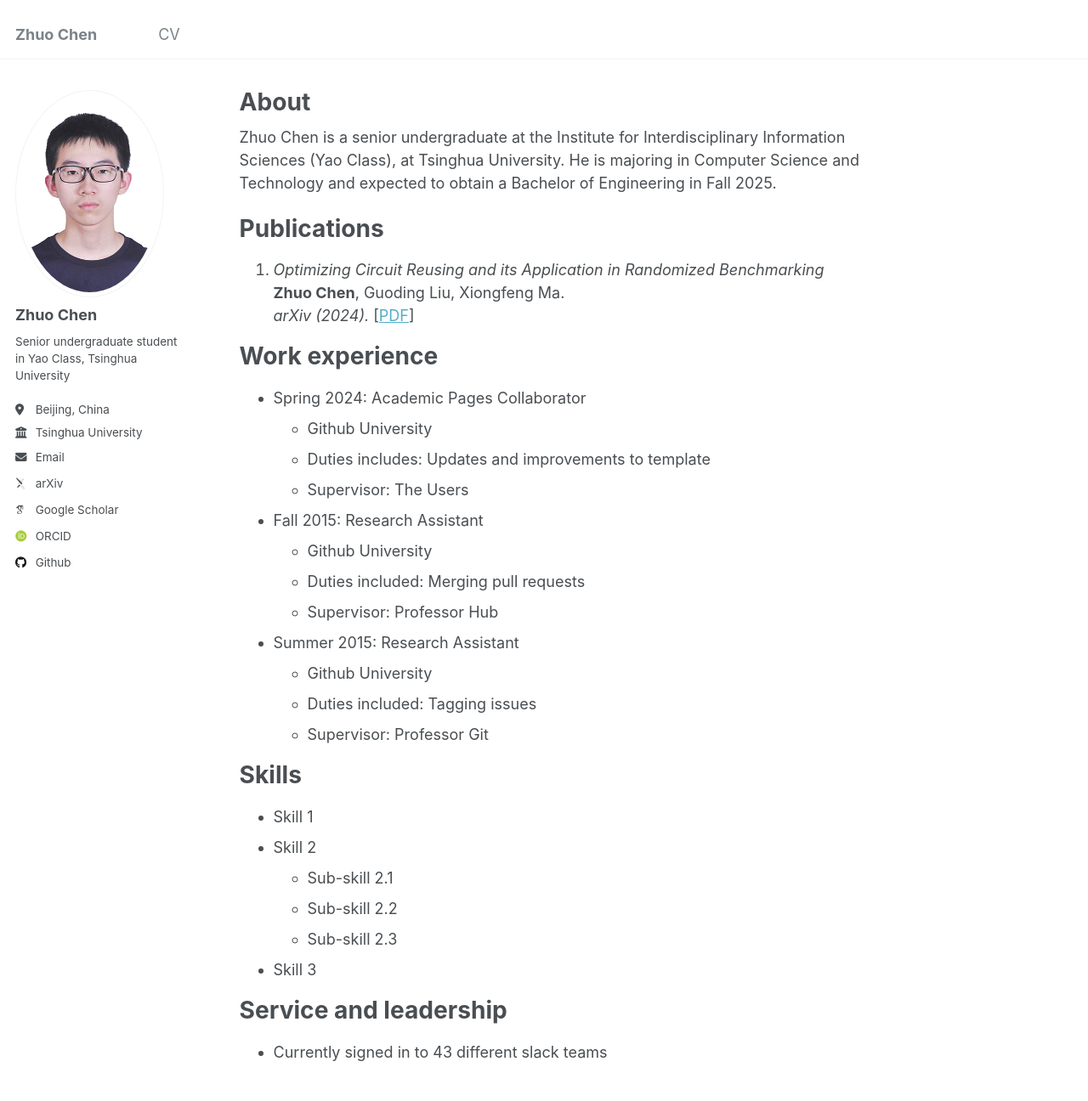
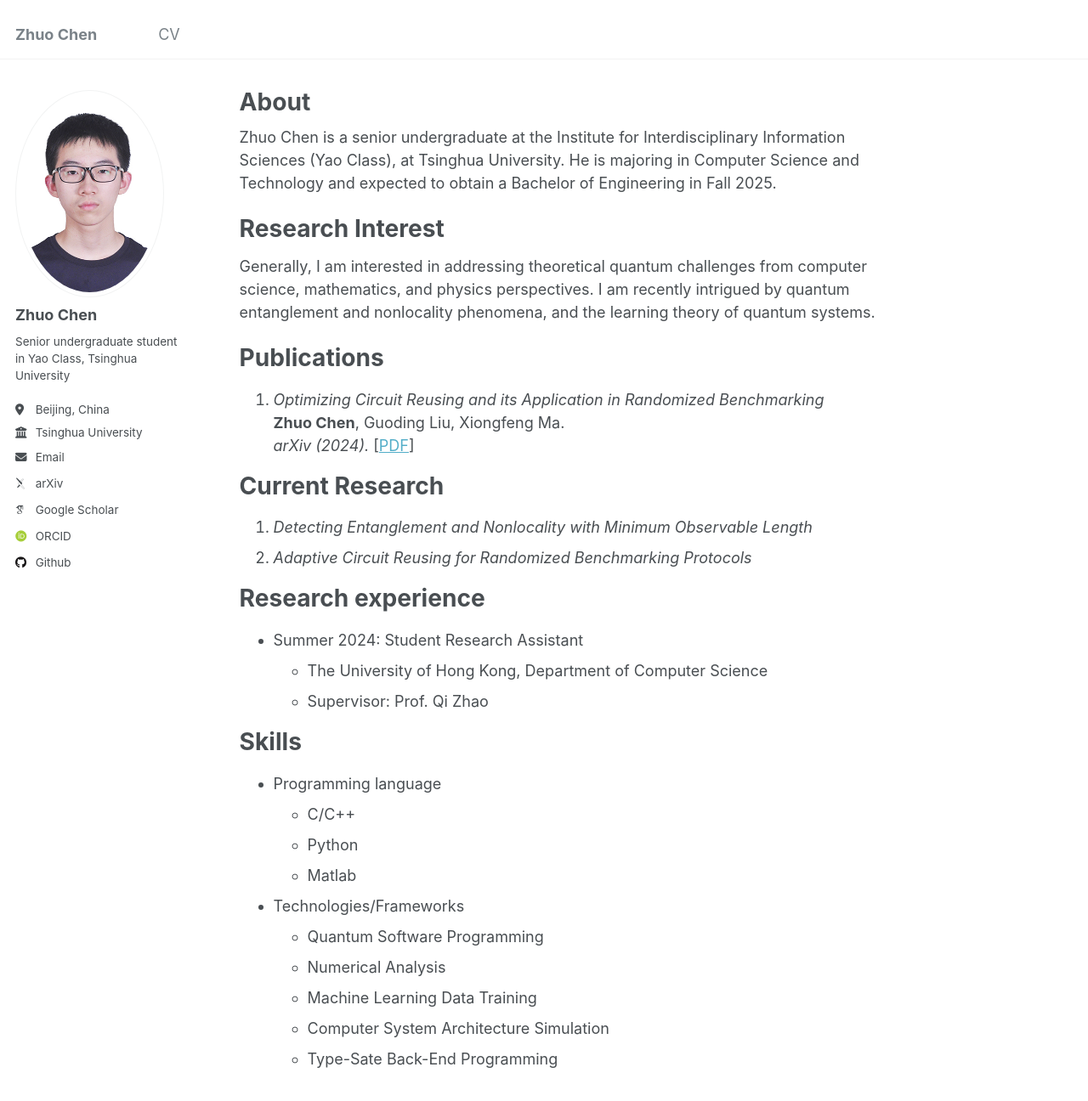
Before and after one commit to zhuo-che21/ZhuoChen.github.io, a Jekyll site: the page built from _pages/about.md, in a window 1280 px wide and 1400 px high. Shown: the top 1296 px of the window at 85% size. Built offline with Jekyll 4.4.1, drawn with Linux system fonts in a browser that asks for light colours; some web fonts are replaced.

Commit message:
Update about.md

```diff
--- a/_pages/about.md
+++ b/_pages/about.md
@@ -10,38 +10,36 @@ redirect_from:
 Zhuo Chen is a senior undergraduate at the Institute for Interdisciplinary Information Sciences (Yao Class), at Tsinghua University.
 He is majoring in Computer Science and Technology and expected to obtain a Bachelor of Engineering in Fall 2025.
 
+Research Interest
+======
+Generally, I am interested in addressing theoretical quantum challenges from computer science, mathematics, and physics perspectives. I am recently intrigued by quantum entanglement and nonlocality phenomena, and the learning theory of quantum systems.
+
 Publications
 ======
 1. *Optimizing Circuit Reusing and its Application in Randomized Benchmarking* <br>
 **Zhuo Chen**, Guoding Liu, Xiongfeng Ma. <br>
 *arXiv (2024).* [<a href="https://arxiv.org/abs/2407.15582" target="_blank">PDF</a>]
 
-Work experience
+Current Research
 ======
-* Spring 2024: Academic Pages Collaborator
-  * Github University
-  * Duties includes: Updates and improvements to template
-  * Supervisor: The Users
+1. *Detecting Entanglement and Nonlocality with Minimum Observable Length*
+2. *Adaptive Circuit Reusing for Randomized Benchmarking Protocols*
 
-* Fall 2015: Research Assistant
-  * Github University
-  * Duties included: Merging pull requests
-  * Supervisor: Professor Hub
-
-* Summer 2015: Research Assistant
-  * Github University
-  * Duties included: Tagging issues
-  * Supervisor: Professor Git
+Research experience
+======
+* Summer 2024: Student Research Assistant
+  * The University of Hong Kong, Department of Computer Science
+  * Supervisor: Prof. Qi Zhao
 
 Skills
 ======
-* Skill 1
-* Skill 2
-  * Sub-skill 2.1
-  * Sub-skill 2.2
-  * Sub-skill 2.3
-* Skill 3
-
-Service and leadership
-======
-* Currently signed in to 43 different slack teams
+* Programming language
+  * C/C++
+  * Python
+  * Matlab
+* Technologies/Frameworks
+  * Quantum Software Programming
+  * Numerical Analysis
+  * Machine Learning Data Training
+  * Computer System Architecture Simulation
+  * Type-Sate Back-End Programming
```
